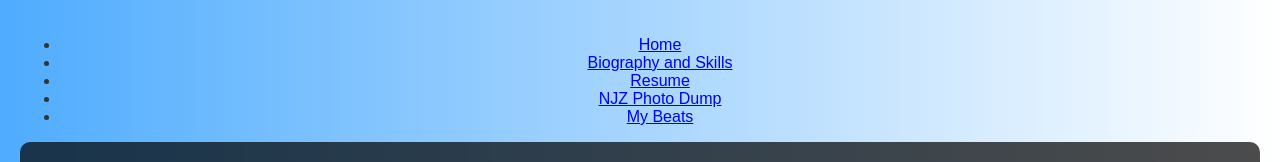
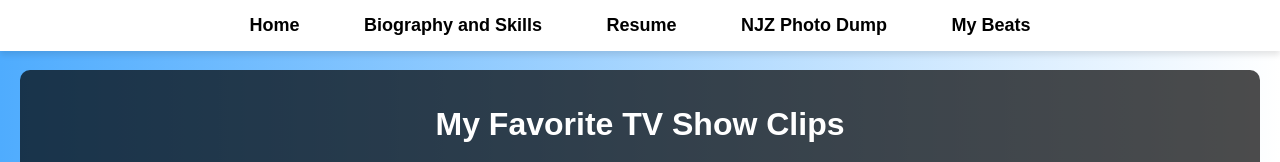
Before and after one commit to Bumanlag/MediaVideo, a plain HTML site: page index.html in a window 1280 px wide. Shown: the top 162 px of the page. Drawn offline with Linux system fonts and the light colour scheme.

Commit message:
Update style.css

```diff
--- a/style.css
+++ b/style.css
@@ -34,3 +34,46 @@ video {
     border-radius: 10px;
     margin-top: 10px;
 }
+
+nav {
+    background-color: white;
+    padding: 15px 0;
+    text-align: center;
+    box-shadow: 0px 4px 6px rgba(0, 0, 0, 0.1);
+    position: fixed;
+    top: 0;
+    left: 0;
+    width: 100%;
+    z-index: 1000;
+    border-radius: 0;
+}
+
+nav ul {
+    list-style: none;
+    padding: 0;
+    margin: 0;
+}
+
+nav ul li {
+    display: inline;
+    margin: 0 15px;
+}
+
+nav ul li a {
+    text-decoration: none;
+    color: black;
+    font-size: 18px;
+    font-weight: bold;
+    transition: 0.3s;
+    padding: 10px 15px;
+    border-radius: 5px;
+}
+
+nav ul li a:hover {
+    background-color: #4FACFE;
+    color: white;
+}
+
+body {
+    padding-top: 70px;
+}
```
